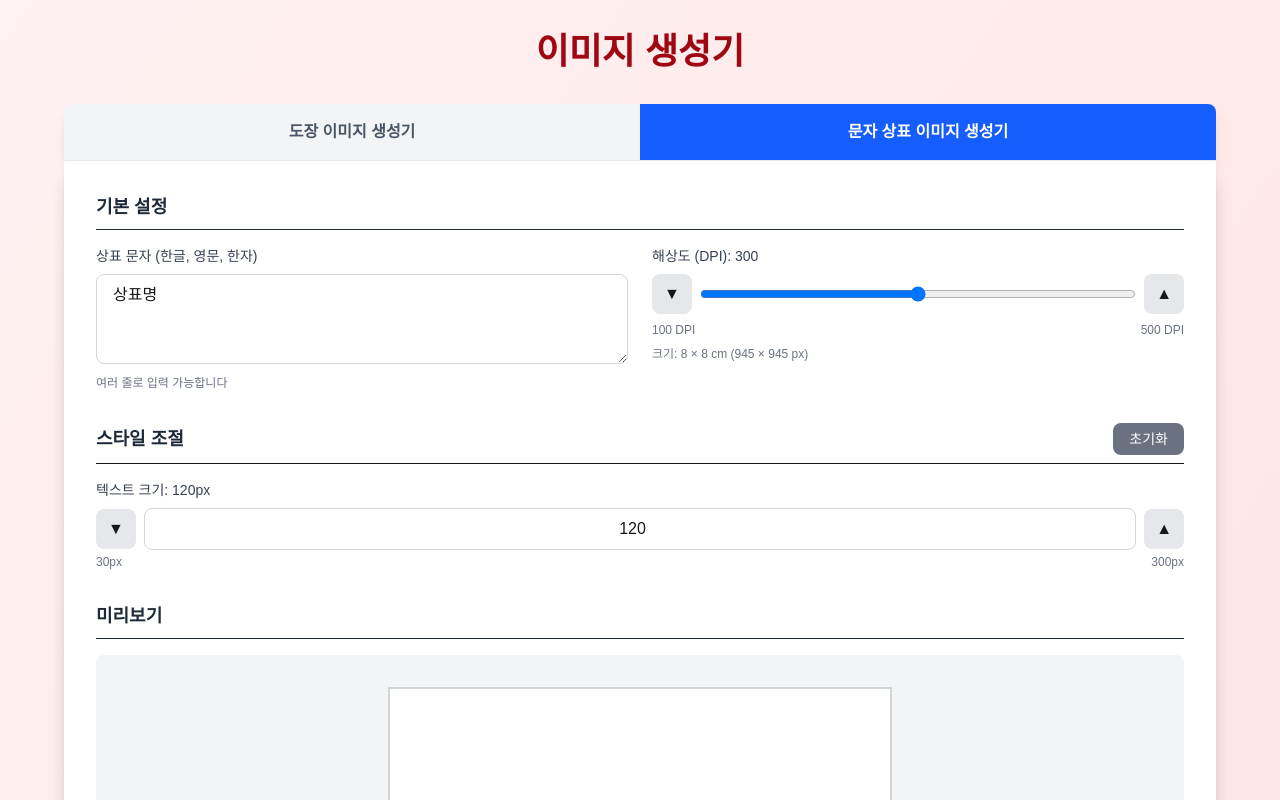
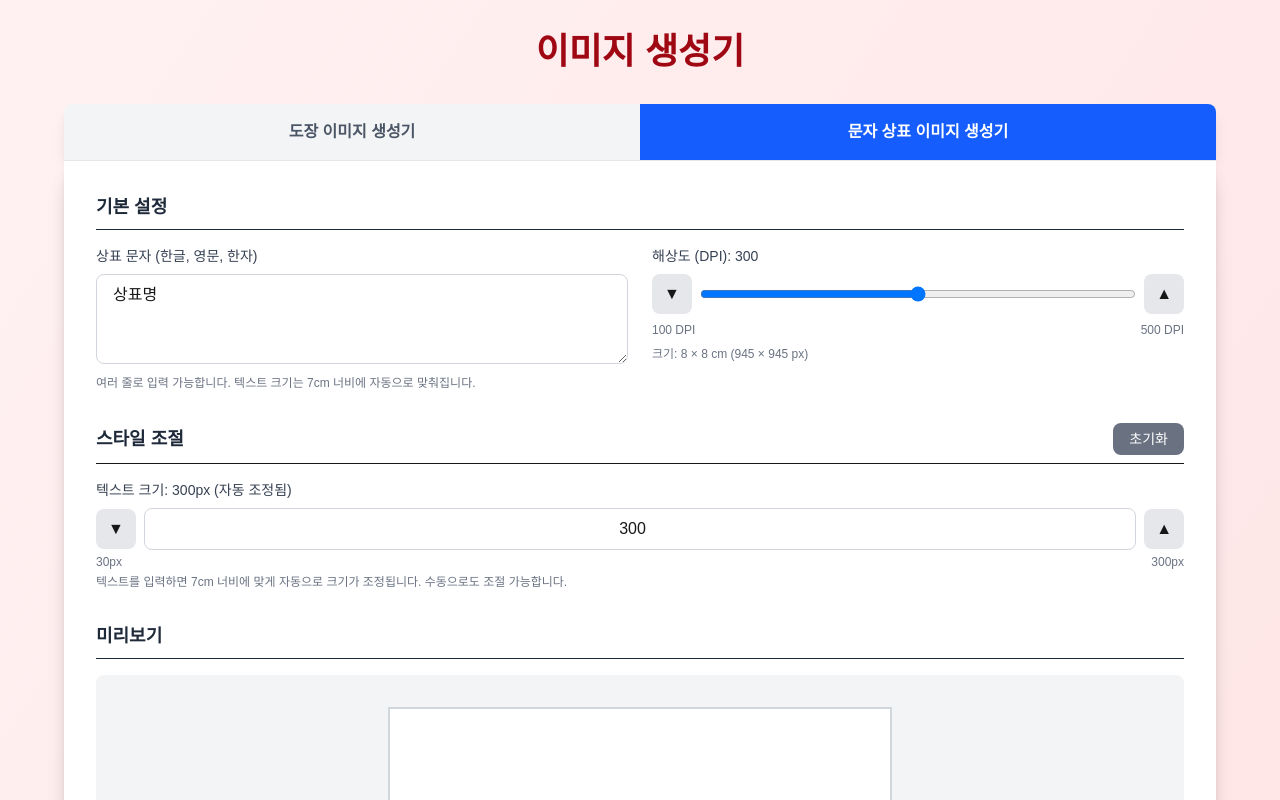
Before and after one commit to MinhoYeon/ImageGenerator, a Next.js app: page / in a window 1280 px wide. Both pictures are taken after a click on the button "문자 상표 이미지 생성기". Shown: the top 800 px of the page. Built offline with nearby package versions, Linux system fonts and the light colour scheme; a web font is replaced by a local one.

Commit message:
Add auto text sizing to fit 7cm width for trademark images

```diff
--- a/components/TrademarkGenerator.tsx
+++ b/components/TrademarkGenerator.tsx
@@ -9,23 +9,16 @@ export default function TrademarkGenerator() {
   // 기본값 상수
   const DEFAULT_TEXT = '상표명';
   const DEFAULT_DPI = 300;
-  const DEFAULT_TEXT_SIZE = 120; // 픽셀 단위
   const SIZE_CM = 8; // 고정 크기 8cm x 8cm
+  const TARGET_WIDTH_CM = 7; // 텍스트 목표 너비 7cm
   const FONT_FAMILY = "'Malgun Gothic', '맑은 고딕', sans-serif"; // 맑은 고딕 고정
   const FONT_WEIGHT = 400; // normal 고정
 
   const [text, setText] = useState(DEFAULT_TEXT);
   const [dpi, setDpi] = useState(DEFAULT_DPI);
-  const [textSize, setTextSize] = useState(DEFAULT_TEXT_SIZE);
+  const [textSize, setTextSize] = useState(120);
 
-  // 초기화 함수
-  const resetToDefault = () => {
-    setText(DEFAULT_TEXT);
-    setDpi(DEFAULT_DPI);
-    setTextSize(DEFAULT_TEXT_SIZE);
-  };
-
-  // cm와 DPI를 픽셀로 변환 (8cm x 8cm)
+  // cm와 DPI를 픽셀로 변환
   const cmToPixelsWithDPI = (cm: number, dpi: number) => {
     const inches = cm / 2.54; // cm를 inch로 변환
     return Math.round(inches * dpi);
@@ -33,6 +26,67 @@ export default function TrademarkGenerator() {
 
   // 현재 DPI에 따른 픽셀 크기
   const getPixelSize = () => cmToPixelsWithDPI(SIZE_CM, dpi);
+
+  // 텍스트가 7cm 너비에 맞는 최적의 폰트 크기 계산
+  const calculateOptimalTextSize = (
+    text: string,
+    dpi: number,
+    targetWidthCm: number
+  ): number => {
+    // 임시 캔버스 생성
+    const tempCanvas = document.createElement('canvas');
+    const ctx = tempCanvas.getContext('2d');
+    if (!ctx) return 120;
+
+    const targetWidthPx = cmToPixelsWithDPI(targetWidthCm, dpi);
+
+    // 여러 줄인 경우 가장 긴 줄 찾기
+    const lines = text.split('\n').map(line => line.trim()).filter(line => line.length > 0);
+    if (lines.length === 0) return 120;
+
+    const longestLine = lines.reduce((a, b) => a.length > b.length ? a : b, '');
+
+    // 이진 탐색으로 최적의 폰트 크기 찾기
+    let minSize = 10;
+    let maxSize = 500;
+    let optimalSize = 120;
+
+    for (let i = 0; i < 20; i++) { // 최대 20번 반복
+      const midSize = (minSize + maxSize) / 2;
+      ctx.font = `${FONT_WEIGHT} ${midSize}px ${FONT_FAMILY}`;
+      const metrics = ctx.measureText(longestLine);
+      const textWidth = metrics.width;
+
+      if (Math.abs(textWidth - targetWidthPx) < 1) {
+        optimalSize = midSize;
+        break;
+      }
+
+      if (textWidth > targetWidthPx) {
+        maxSize = midSize;
+      } else {
+        minSize = midSize;
+      }
+      optimalSize = midSize;
+    }
+
+    return Math.round(optimalSize);
+  };
+
+  // 텍스트나 DPI가 변경될 때 최적의 텍스트 크기 자동 계산
+  useEffect(() => {
+    if (text.trim()) {
+      const optimalSize = calculateOptimalTextSize(text, dpi, TARGET_WIDTH_CM);
+      setTextSize(optimalSize);
+    }
+  }, [text, dpi]);
+
+  // 초기화 함수
+  const resetToDefault = () => {
+    setText(DEFAULT_TEXT);
+    setDpi(DEFAULT_DPI);
+    // textSize는 useEffect에서 자동으로 계산됨
+  };
 
   // 문자 상표 이미지 그리기
   const drawTrademark = (
@@ -138,7 +192,7 @@ export default function TrademarkGenerator() {
                 rows={3}
               />
               <p className="text-xs text-gray-500 mt-1">
-                여러 줄로 입력 가능합니다
+                여러 줄로 입력 가능합니다. 텍스트 크기는 7cm 너비에 자동으로 맞춰집니다.
               </p>
             </div>
 
@@ -195,7 +249,7 @@ export default function TrademarkGenerator() {
           {/* 텍스트 크기 */}
           <div>
             <label className="block text-sm font-medium text-gray-700 mb-2">
-              텍스트 크기: {textSize}px
+              텍스트 크기: {textSize}px (자동 조정됨)
             </label>
             <div className="flex items-center gap-2">
               <button
@@ -223,6 +277,9 @@ export default function TrademarkGenerator() {
               <span>30px</span>
               <span>300px</span>
             </div>
+            <p className="text-xs text-gray-500 mt-1">
+              텍스트를 입력하면 {TARGET_WIDTH_CM}cm 너비에 맞게 자동으로 크기가 조정됩니다. 수동으로도 조절 가능합니다.
+            </p>
           </div>
         </div>
 
@@ -259,6 +316,7 @@ export default function TrademarkGenerator() {
           <ul className="space-y-1">
             <li>• 상표 문자: {text.replace(/\n/g, ' ')}</li>
             <li>• 크기: {SIZE_CM} × {SIZE_CM} cm</li>
+            <li>• 텍스트 목표 너비: {TARGET_WIDTH_CM} cm</li>
             <li>• 해상도: {dpi} DPI ({pixelSize} × {pixelSize} px)</li>
             <li>• 서체: 맑은 고딕</li>
             <li>• 텍스트 크기: {textSize}px (실제 {Math.round(textSize * (dpi / 300))}px)</li>
@@ -272,6 +330,7 @@ export default function TrademarkGenerator() {
           <p className="font-medium mb-2">📌 상표 출원 시 주의사항:</p>
           <ul className="space-y-1">
             <li>• 이미지 크기: 8cm × 8cm (고정)</li>
+            <li>• 텍스트 너비: 7cm에 자동 맞춤</li>
             <li>• 테두리 없음</li>
             <li>• 파일 형식: JPG (RGB 모드, Standard 형태)</li>
             <li>• 해상도: 100~500 DPI 조정 가능</li>
```
